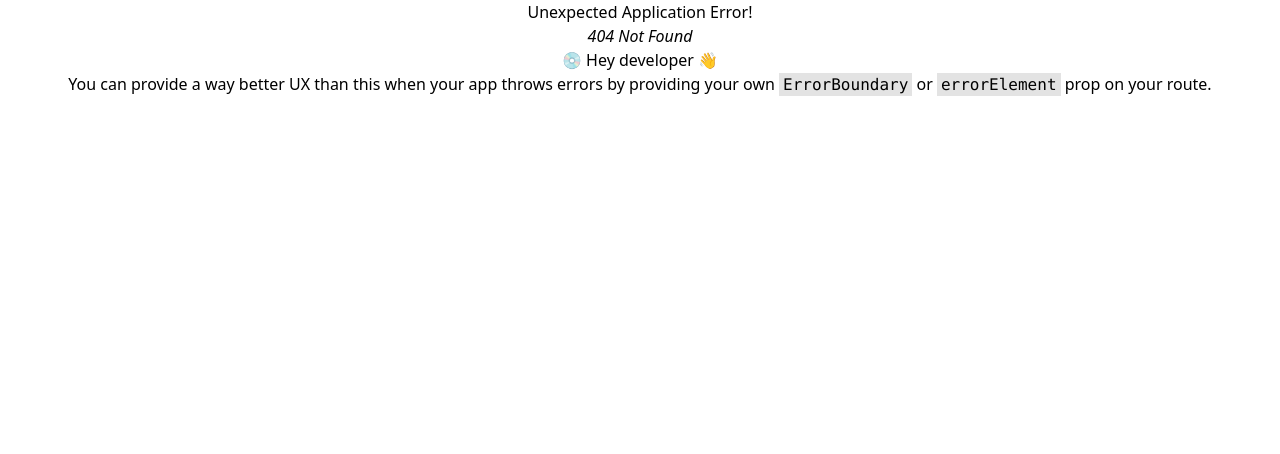
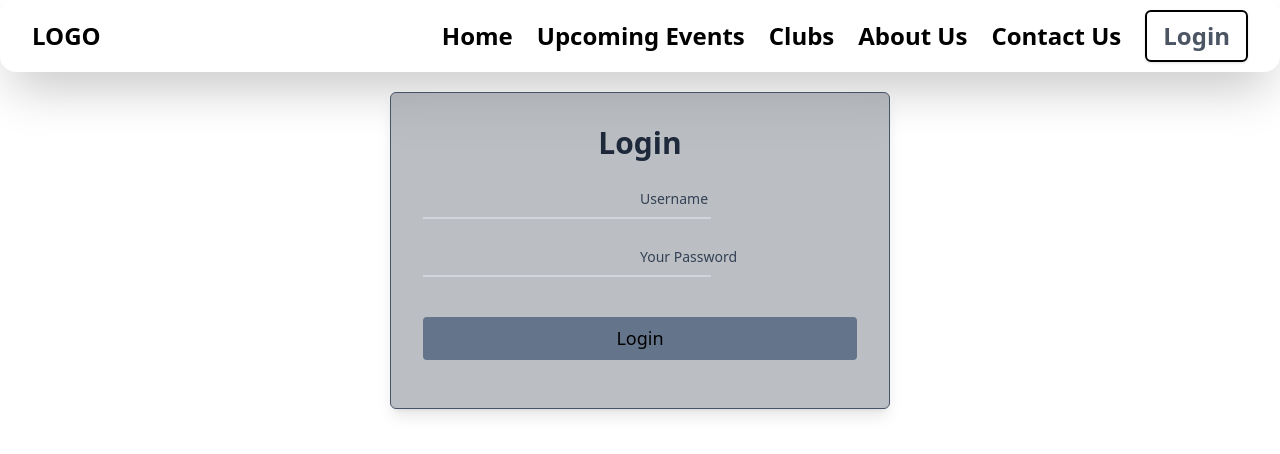
Before and after one commit to GDSC-MACE/MaceCalendar, a React (Vite) app: page /login in a window 1280 px wide. Before the commit this address had no page. Shown: the top 454 px of the page. Built offline with nearby package versions, Linux system fonts and the light colour scheme.

Commit message:
login changed to new page

```diff
--- a/src/App.jsx
+++ b/src/App.jsx
@@ -47,9 +47,7 @@ function App() {
 
 
 
-      <div className='mt-80 pt-8 flex items-center justify-center'>
-        <Login/>
-      </div>
+
 
       <div>
       <div className="h-screen"></div>
--- a/src/Components/Login.jsx
+++ b/src/Components/Login.jsx
@@ -1,8 +1,14 @@
 import { Link } from "react-router-dom";
+import React from 'react';
+import Footer from './Footer/Footer';
+import Navbar from './Navbar';
 const Login = () => {
 
     return (
-        <div id='login'>
+
+        <div >
+            <Navbar/>
+            <div className='mt-50 pt-5 flex items-center justify-center'>
             <div className="w-[500px] bg-slate-800 border border-slate-600 rounded-md p-8 shadow-lg backdrop-filter backdrop-blur-lg bg-opacity-30 relative ">
                 <h1 className="font-bold text-3xl text-slate-800 text-center">Login</h1>
                 <form action="/adminpanel" method="POST">
@@ -18,7 +24,11 @@ const Login = () => {
                       Login
                     </button>
                 </form>
+                </div>
             </div>
+
+
+
         </div>
     );
 
--- a/src/Components/Navbar.jsx
+++ b/src/Components/Navbar.jsx
@@ -1,4 +1,5 @@
-import { useState } from "react";
+import React, { useState } from "react";
+import { Link } from "react-router-dom";
 
 export default function Navbar() {
     const [navbar, setNavbar] = useState(false);
@@ -15,7 +16,7 @@ export default function Navbar() {
             <div className="justify-between px-4 mx-auto lg:max-w-7xl md:items-center md:flex md:px-8">
                 <div>
                     <div className="flex items-center justify-between py-3 md:py-5 md:block">
-                        <a href="#">
+                        <a href="/#hero">
                             <h2 className="text-2xl font-bold text-black">LOGO</h2>
                         </a>
                         <div className="md:hidden">
@@ -64,7 +65,7 @@ export default function Navbar() {
                     >
                         <ul className="items-center justify-center space-y-8 md:flex md:space-x-6 md:space-y-0 text-2xl font-bold">
                             <li className="text-black hover:text-indigo-200">
-                                <a href="#hero" onClick={() => scrollToSection("hero")}>
+                                <a href="/#hero" onClick={() => scrollToSection("hero")}>
                                     Home
                                 </a>
                             </li>
@@ -89,12 +90,9 @@ export default function Navbar() {
                                 </a>
                             </li>
                             <li>
-                                <a
-                                    href="#login"
-                                    className="inline-block px-4 py-2 text-center text-gray-600 border-2 border-black rounded-md shadow hover:bg-gray-100"
-                                >
-                                    Login
-                                </a>
+                                <div className="inline-block px-4 py-2 text-center text-gray-600 border-2 border-black rounded-md shadow hover:bg-gray-100">
+                                    <Link to="/login">Login</Link>
+                                </div>
                             </li>
                         </ul>
                     </div>
--- a/src/main.jsx
+++ b/src/main.jsx
@@ -9,6 +9,7 @@ import './index.css'
 import EventDetails from './Components/EventDetails.jsx';
 import ClubEvents from './Components/ClubEvents.jsx';
 import AdminPanel from './Components/AdminPanel.jsx';
+import Login from './Components/Login.jsx';
 
 const router = createBrowserRouter([
   {
@@ -24,6 +25,10 @@ const router = createBrowserRouter([
     element: <ClubEvents/>,
   },
   {
+    path: "login",
+    element: <Login/>,
+  },
+  {
     path: "adminpanel",
     element: <AdminPanel/>,
   },
```
